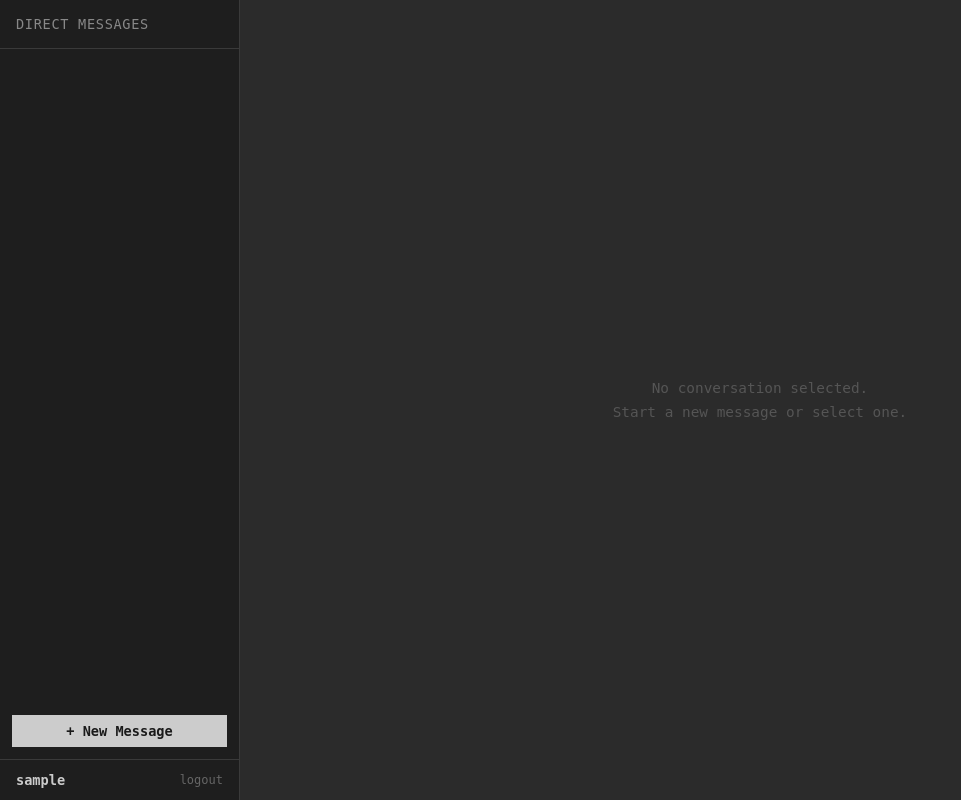
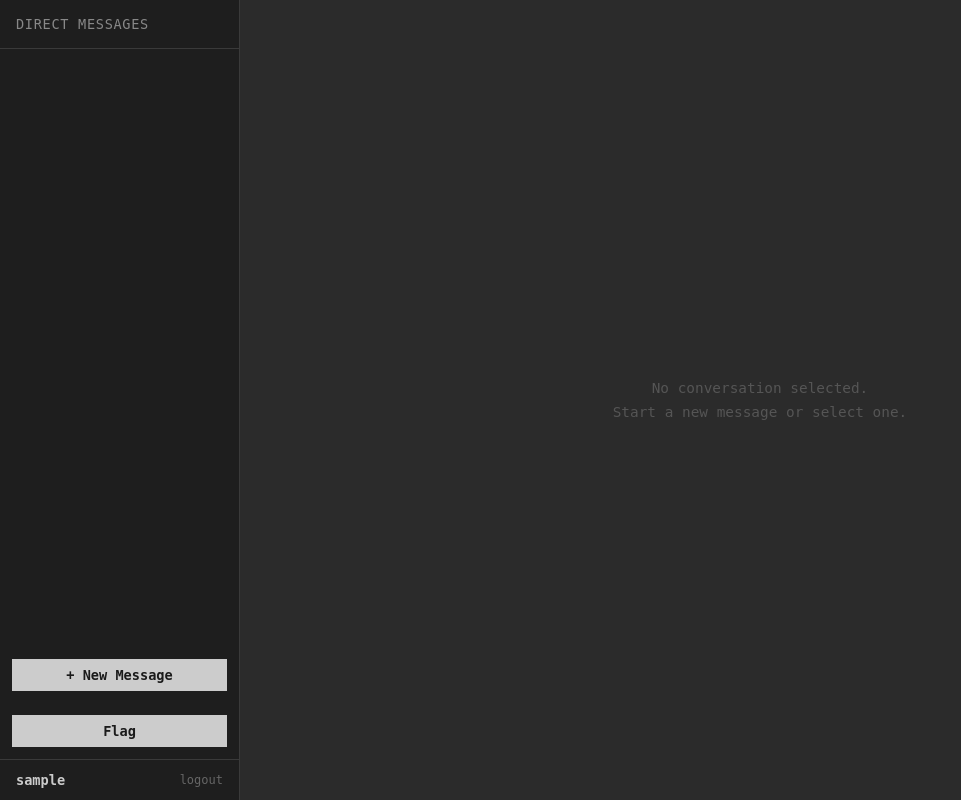
Before and after one commit to dimarotte/CTF_Chat, a Flask app: page /chat in a window 1280 px wide. Shown: the whole page, without its empty margins (0-961 px from the left). Run offline with Flask 3, Linux system fonts and the light colour scheme; the visitor is signed in with stand-in values (Sample User, id 1); data comes from the database, SQL or seed files in the repository; data that the repository does not hold is empty; parts of the project's set-up code (start-up, migrations or seed data) failed here and were passed over.

Commit message:
Add flag submission functionality

```diff
--- a/Challenge1/App/app.py
+++ b/Challenge1/App/app.py
@@ -167,6 +167,16 @@ def all_messages():
     messages = reversed(messages)
     return jsonify([{"author": m.author.username, "text": m.text} for m in messages])
 
+@app.route('/flag', methods=['POST'])
+def submit_flag():
+    with app.app_context():
+        Flag = os.getenv("FLAG")
+        data = request.json
+        if data.get("flag") == Flag:
+            return jsonify({"status": "correct"})
+        else:
+            return jsonify({"status": "incorrect"})
+
 def loop_message_flag():
     with app.app_context():
         Flag = os.getenv("FLAG")
--- a/Challenge1/App/templates/chat.html
+++ b/Challenge1/App/templates/chat.html
@@ -293,7 +293,8 @@
     <div class="sidebar">
         <div class="sidebar-header">Direct Messages</div>
         <div class="dm-list" id="dmList"></div>
-        <button class="new-dm-btn" onclick="openModal()">+ New Message</button>
+        <button class="new-dm-btn" onclick="openModal('dm')">+ New Message</button>
+        <button class="new-dm-btn" onclick="openModal('flag')">Flag</button>
         <div class="user-bar">
             <span class="username">{{ user }}</span>
             <a href="/logout">logout</a>
@@ -309,11 +310,11 @@
 
     <div class="modal-overlay" id="modalOverlay">
         <div class="modal">
-            <h2>Start a conversation</h2>
-            <input type="text" id="targetUsername" placeholder="Username" autocomplete="off" />
+            <h2></h2>
+            <input type="text" id="targetUsername" placeholder="" autocomplete="off" />
             <div class="modal-actions">
                 <button class="btn-cancel" onclick="closeModal()">Cancel</button>
-                <button class="btn-confirm" onclick="startDm()">Open</button>
+                <button class="btn-confirm" onclick="confirmModal()"></button>
             </div>
         </div>
     </div>
@@ -333,9 +334,25 @@
             renderDmList();
         }
 
-        function openModal() {
+        function openModal(mode) {
+            modalMode = mode;
+
+            const title = document.querySelector(".modal h2");
+            const input = document.getElementById("targetUsername");
+            const btnConfirm = document.querySelector(".btn-confirm");
+
+            if (mode === "dm") {
+                title.textContent = "Start a conversation";
+                input.placeholder = "Username";
+                btnConfirm.textContent = "Open";
+            } else if (mode === "flag") {
+                title.textContent = "What is Flag?";
+                input.placeholder = "Flag value";
+                btnConfirm.textContent = "Submit";
+            }
+
             document.getElementById("modalOverlay").classList.add("open");
-            document.getElementById("targetUsername").focus();
+            input.focus();
         }
 
         function closeModal() {
@@ -343,14 +360,31 @@
             document.getElementById("targetUsername").value = "";
         }
 
-        function startDm() {
-            const name = document.getElementById("targetUsername").value.trim();
-            if (!name) return;
-            if (!conversations[name]) {
-                conversations[name] = [];
-                renderDmList();
+        async function confirmModal() {
+            const value = document.getElementById("targetUsername").value.trim();
+            if (!value) return;
+            if (modalMode === "dm") {
+                if (!conversations[value]) {
+                    conversations[value] = [];
+                    renderDmList();
+                }
+                selectDm(value);
             }
-            selectDm(name);
+
+            if (modalMode === "flag") {
+                const res = await fetch("/flag", {
+                    method: "POST",
+                    headers: { "Content-Type": "application/json" },
+                    body: JSON.stringify({ flag: value })
+                });
+
+                if (res.ok) {
+                    const data = await res.json();
+                    alert(data.status === "correct" ? "Congratulations !" : "Incorrect flag");
+                } else {
+                    alert("Error submitting flag.");
+                }
+            }
             closeModal();
         }
 
```
